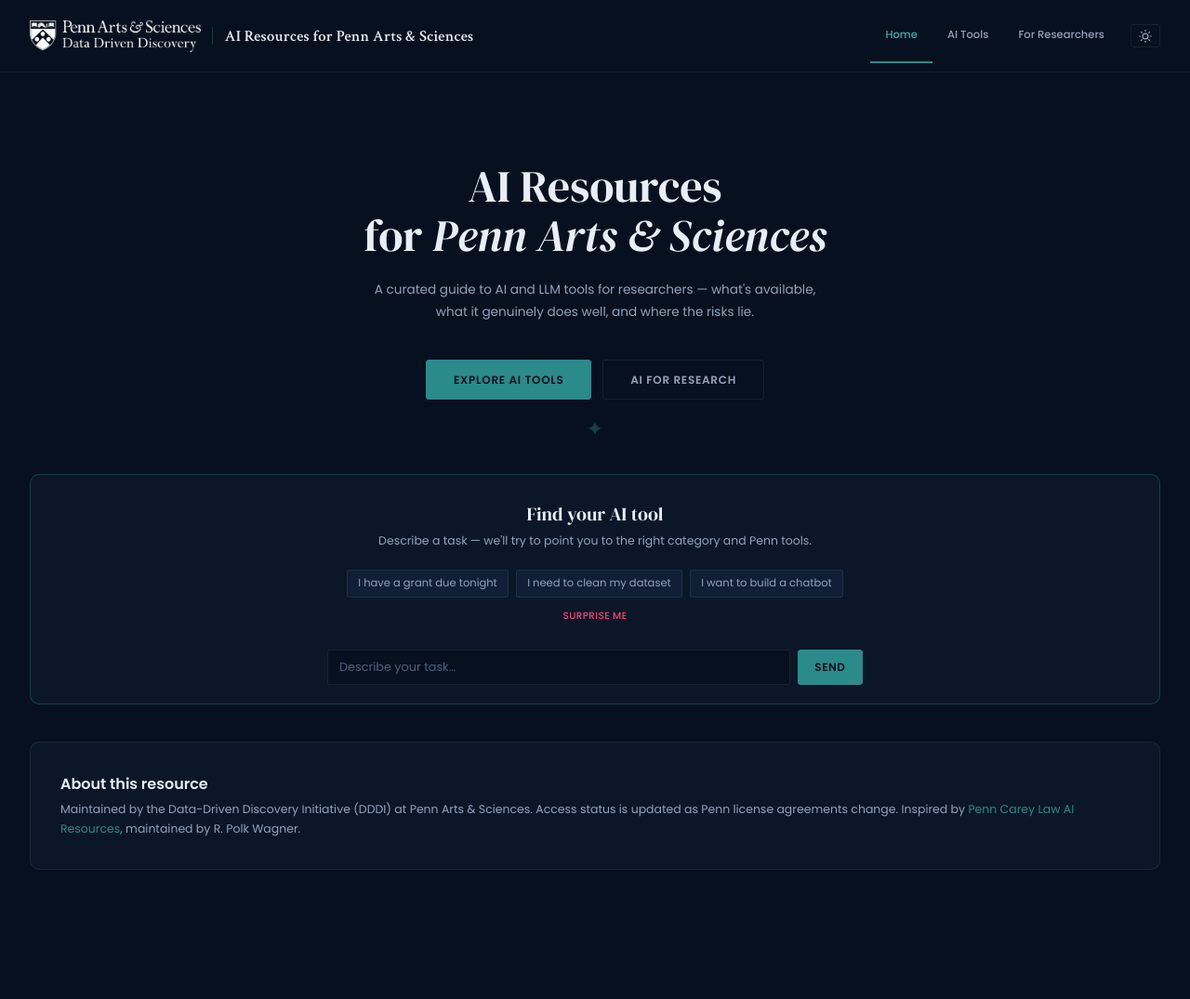
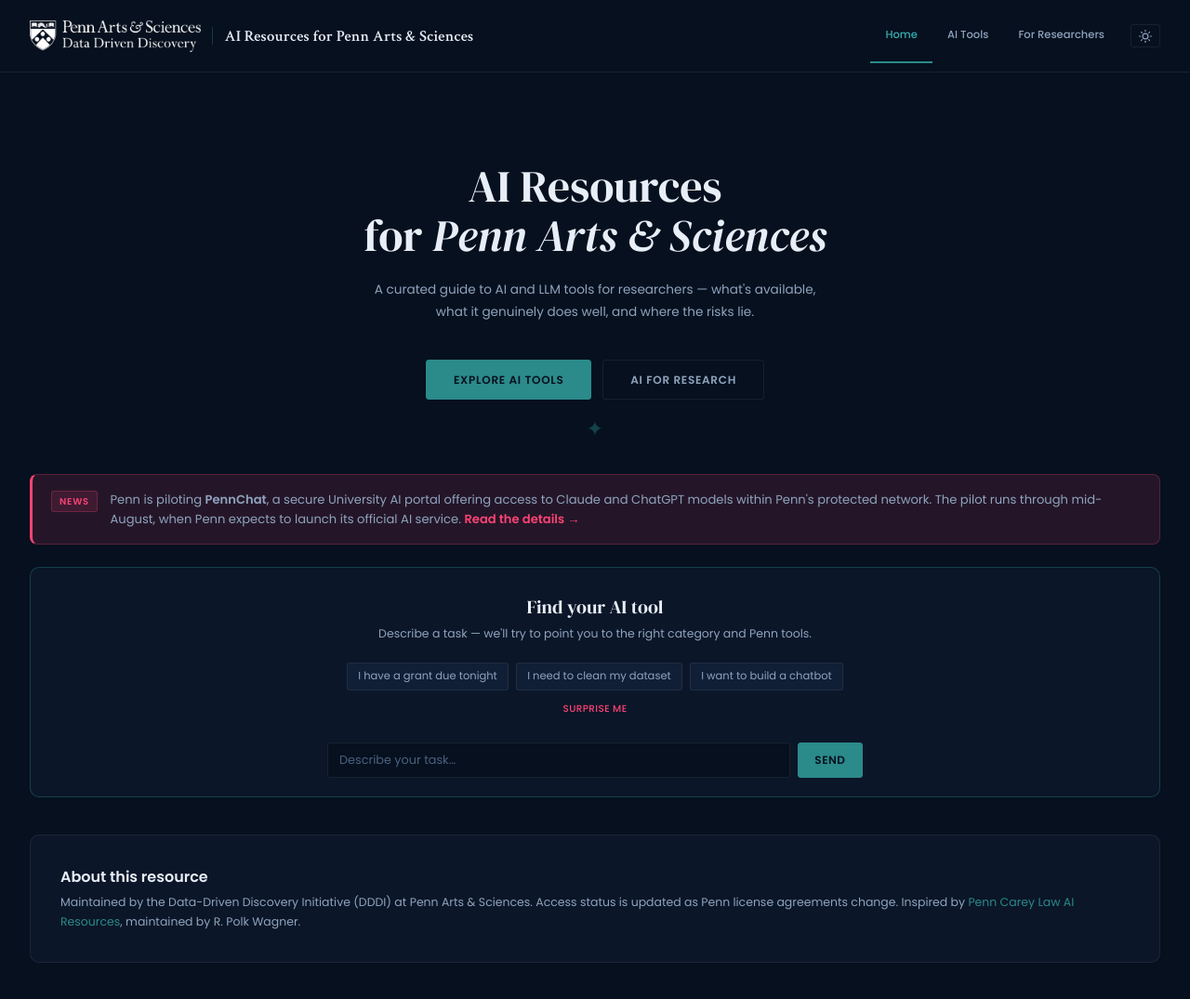
Before and after one commit to dddiscovery/ai-resources-penn-sas, a Jekyll site: the page built from pages/home.md, in a window 1280 px wide and 1100 px high. Shown: the top 1075 px of the window at 93% size. Built offline with Jekyll 4.4.1, drawn with Linux system fonts in a browser that asks for light colours.

Commit message:
Add news feature and update Penn-specific AI news

```diff
--- a/_layouts/home.html
+++ b/_layouts/home.html
@@ -15,6 +15,17 @@ layout: default
   </div>
   <div class="hero-asterisk">✦</div>
 </div>
+
+{% if page.news %}
+<section class="news-strip" aria-label="Latest news">
+  <div class="news-inner">
+    <span class="news-label">{{ page.news.label }}</span>
+    <p class="news-text">{{ page.news.text }}
+      <a class="news-link" href="{{ page.news.link_url }}" target="_blank" rel="noopener">{{ page.news.link_label }} →</a>
+    </p>
+  </div>
+</section>
+{% endif %}
 
 <section class="tool-finder-strip" id="tool-finder" aria-live="polite">
   <div class="tool-finder-inner">
--- a/_layouts/tools.html
+++ b/_layouts/tools.html
@@ -6,6 +6,11 @@ layout: default
   <div class="page-header-inner">
     <h1 class="page-title">{{ page.title }}.</h1>
     <p class="page-desc">{{ page.description }}</p>
+    {% if page.news %}
+    <p class="page-news">{{ page.news.text }}
+      <a class="page-news-link" href="{{ page.news.link_url }}" target="_blank" rel="noopener">{{ page.news.link_label }} →</a>
+    </p>
+    {% endif %}
   </div>
 </div>
 
--- a/assets/css/home.css
+++ b/assets/css/home.css
@@ -2,6 +2,66 @@
    home — page-specific styles  →  assets/css/home.css
    Global styles live in assets/css/main.css
    ========================================================= */
+
+/* ── News strip (between hero and tool finder) ──────── */
+.news-strip {
+  max-width: 1280px;
+  margin: 0 auto;
+  padding: 0 2rem 1.5rem;
+}
+
+.news-inner {
+  display: flex;
+  align-items: flex-start;
+  gap: 0.85rem;
+  background: var(--pink-glow);
+  border: 1px solid rgba(252, 67, 117, 0.25);
+  border-left: 3px solid var(--pink);
+  border-radius: 8px;
+  padding: 1rem 1.25rem;
+}
+
+.news-label {
+  flex-shrink: 0;
+  font-size: 0.62rem;
+  font-weight: 600;
+  letter-spacing: 0.08em;
+  text-transform: uppercase;
+  color: var(--pink);
+  background: rgba(252, 67, 117, 0.12);
+  border: 1px solid rgba(252, 67, 117, 0.25);
+  border-radius: 3px;
+  padding: 0.2rem 0.5rem;
+  margin-top: 0.1rem;
+}
+
+.news-text {
+  font-size: 0.82rem;
+  line-height: 1.6;
+  color: var(--text-2);
+  margin: 0;
+}
+
+.news-link {
+  font-weight: 600;
+  color: var(--pink);
+  text-decoration: none;
+  white-space: nowrap;
+  transition: opacity 0.2s;
+}
+.news-link:hover {
+  opacity: 0.8;
+}
+
+@media (max-width: 600px) {
+  .news-strip {
+    padding: 0 1.25rem 1.25rem;
+  }
+  .news-inner {
+    flex-direction: column;
+    gap: 0.5rem;
+  }
+}
 
 /* ── Tool finder (inline, between hero and about) ───── */
 .tool-finder-strip {
--- a/pages/home.md
+++ b/pages/home.md
@@ -31,6 +31,12 @@ cards:
     desc: "Practical guidance and real risks across research tasks — literature review, analysis, writing, grants. Jump in wherever your work is."
     link_label: "Browse by task →"
 
+news:
+  label: "News"
+  text: "Penn is piloting <strong>PennChat</strong>, a secure University AI portal offering access to Claude and ChatGPT models within Penn's protected network. The pilot runs through mid-August, when Penn expects to launch its official AI service."
+  link_label: "Read the details"
+  link_url: "https://www.thedp.com/article/2026/07/penn-artificial-intelligence-claude-chatgpt-anthropic-data-security"
+
 about:
   text: "Maintained by the Data-Driven Discovery Initiative (DDDI) at Penn Arts & Sciences. Access status is updated as Penn license agreements change. Inspired by <a href=\"https://polkwagner.github.io/penn-law-ai-resources/\" target=\"_blank\" rel=\"noopener\">Penn Carey Law AI Resources</a>, maintained by R. Polk Wagner."
 # text (full): "Maintained by the <strong>Data-Driven Discovery Initiative (DDDI)</strong> at Penn Arts & Sciences. Access status is updated as Penn license agreements change. Part of the <a href=\"https://dddiscovery.github.io/datapoints\" target=\"_blank\" rel=\"noopener\">DDDI DataPoints</a> knowledge hub."
```
Also changed, not shown: assets/css/tools.css (+19 -0 lines), pages/tools.md (+5 -0 lines).
